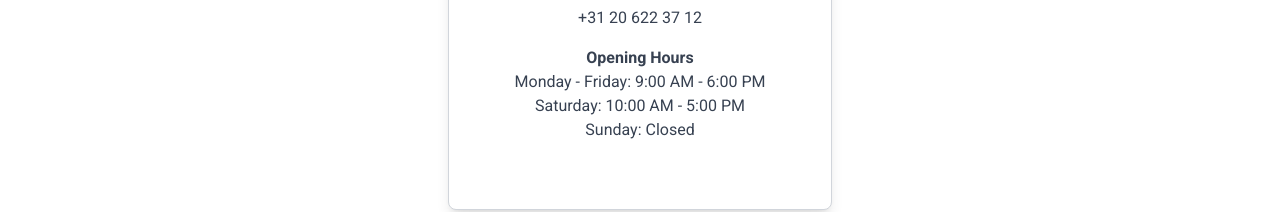
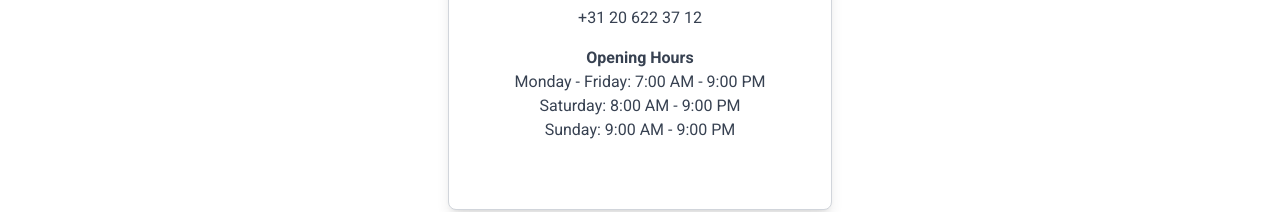
Before and after one commit to Eeliya/tabakspeciaalzaak-weesperplein, a plain HTML site: page index.html in a window 1280 px wide. Shown: the part 1374-1586 px from the top of the page. Drawn offline with nearby package versions, Linux system fonts and the light colour scheme.

Commit message:
Fix the opening hours

```diff
--- a/index.html
+++ b/index.html
@@ -71,9 +71,9 @@
 <!--                    <p class="text-gray-700 text-base mt-4"><strong id="contact-email-label">Email:</strong></p>-->
 <!--                    <p class="text-gray-700 text-base">info@tabakweesperplein.nl</p>-->
                     <p class="text-gray-700 text-base mt-4"><strong id="contact-hours-label">Opening Hours</strong></p>
-                    <p class="text-gray-700 text-base" id="hours-mf">Monday - Friday: 9:00 AM - 6:00 PM</p>
-                    <p class="text-gray-700 text-base" id="hours-sat">Saturday: 10:00 AM - 5:00 PM</p>
-                    <p class="text-gray-700 text-base" id="hours-sun">Sunday: Closed</p>
+                    <p class="text-gray-700 text-base" id="hours-mf">Monday - Friday: 7:00 AM - 9:00 PM</p>
+                    <p class="text-gray-700 text-base" id="hours-sat">Saturday: 8:00 AM - 9:00 PM</p>
+                    <p class="text-gray-700 text-base" id="hours-sun">Sunday: 9:00 AM - 9:00 PM</p>
                 </div>
             </div>
         </div>
@@ -101,9 +101,9 @@
             contactPhoneLabel: "Phone",
             contactEmailLabel: "Email",
             contactHoursLabel: "Opening Hours",
-            hoursMf: "Monday - Friday: 9:00 AM - 6:00 PM",
-            hoursSat: "Saturday: 10:00 AM - 5:00 PM",
-            hoursSun: "Sunday: Closed",
+            hoursMf: "Monday - Friday: 7:00 AM - 9:00 PM",
+            hoursSat: "Saturday: 8:00 AM - 9:00 PM",
+            hoursSun: "Sunday: 9:00 AM - 9:00 PM",
             footerText: "© 2025 Tabakspeciaalzaak Weesperplein. All rights reserved."
         },
         nl: {
@@ -120,9 +120,9 @@
             contactPhoneLabel: "Telefoon",
             contactEmailLabel: "E-mail",
             contactHoursLabel: "Openingstijden",
-            hoursMf: "Maandag - Vrijdag: 9:00 - 18:00",
-            hoursSat: "Zaterdag: 10:00 - 17:00",
-            hoursSun: "Zondag: Gesloten",
+            hoursMf: "Maandag - Vrijdag: 7:00 AM - 9:00 PM",
+            hoursSat: "Zaterdag: 8:00 AM - 9:00 PM",
+            hoursSun: "Zondag: 9:00 AM - 9:00 PM",
             footerText: "© 2025 Tabakspeciaalzaak Weesperplein. Alle rechten voorbehouden."
         }
     };
```
